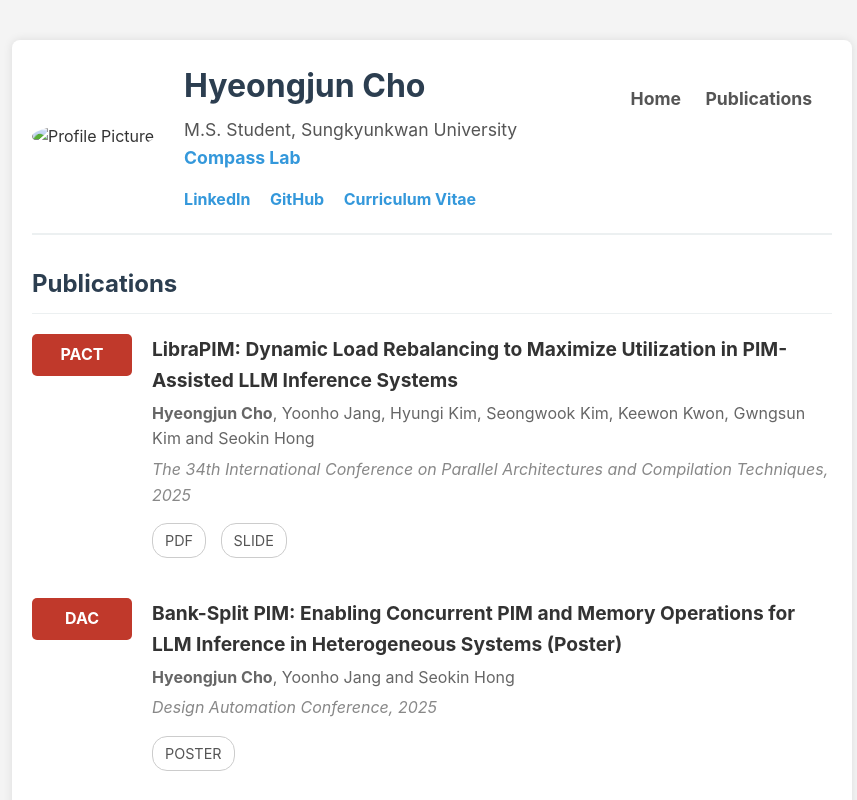
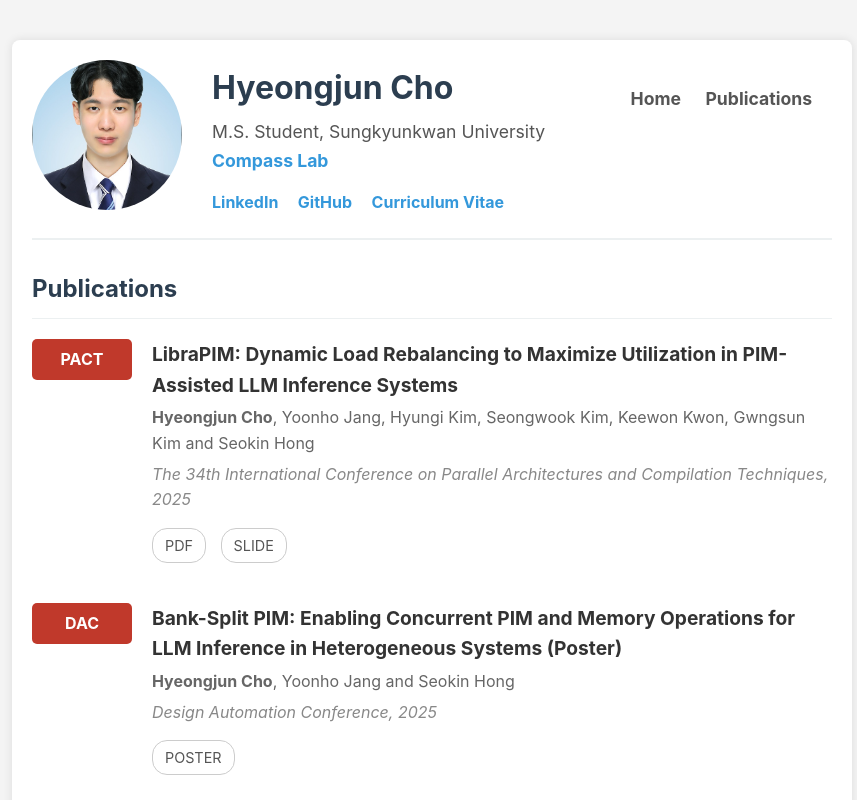
Before and after one commit to HJ-Leonardo-Cho/HJ-Leonardo-Cho.github.io, a plain HTML site: page publications.html in a window 1280 px wide. Shown: the top 800 px of the page, without its empty margins (208-1065 px from the left). Drawn offline with Linux system fonts and the light colour scheme.

Commit message:
Update publications.html

```diff
--- a/publications.html
+++ b/publications.html
@@ -55,7 +55,7 @@
 
         <div class="header">
             <div class="profile-photo">
-                <img src="mypicture.jpg" alt="Profile Picture">
+                <img src="MyPortrait.jpg" alt="Profile Picture">
             </div>
             <div class="profile-info">
                 <h1>Hyeongjun Cho</h1>
```
